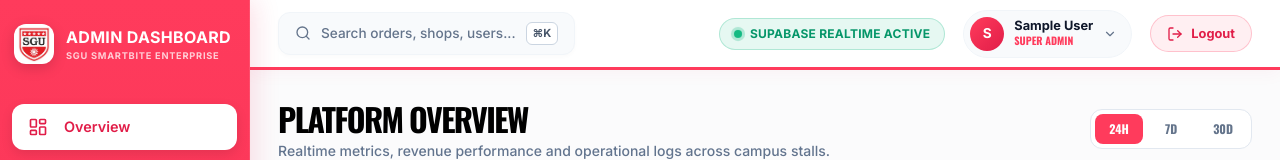
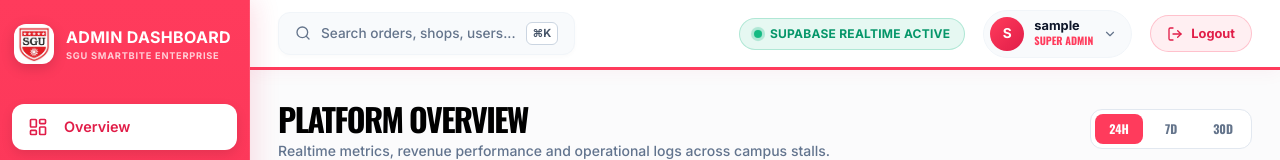
Before and after one commit to omgarkal359-gif/Smart-Bite, a React (Vite) app: page /admin in a window 1280 px wide. Shown: the top 160 px of the page. Built offline with nearby package versions, Linux system fonts and the light colour scheme; no server answers; the database is empty; sample sign-in values are in the browser's storage.

Commit message:
feat: show admin username instead of generic name in profile pill

```diff
--- a/src/components/admin/AdminShell.jsx
+++ b/src/components/admin/AdminShell.jsx
@@ -189,8 +189,8 @@ export const AdminShell = ({ activeModule, setActiveModule, user, children }) =>
                   {user?.name ? user.name.charAt(0).toUpperCase() : 'A'}
                 </div>
                 <div style={{ display: 'flex', flexDirection: 'column', textAlign: 'left' }}>
-                  <span style={{ fontSize: '0.8rem', fontWeight: 800, color: '#0F172A', lineHeight: 1.1 }}>
-                    {user?.name || 'Administrator'}
+                  <span style={{ fontSize: '0.8rem', fontWeight: 800, color: '#0F172A', lineHeight: 1.1, textTransform: 'none' }}>
+                    {user?.username || 'Administrator'}
                   </span>
                   <span style={{ fontSize: '0.65rem', fontWeight: 800, color: '#FF3B5C', textTransform: 'uppercase', fontFamily: "'Oswald', sans-serif" }}>
                     SUPER ADMIN
@@ -206,8 +206,8 @@ export const AdminShell = ({ activeModule, setActiveModule, user, children }) =>
                   boxShadow: '0 15px 30px rgba(0,0,0,0.12)', padding: 8, zIndex: 100
                 }}>
                   <div style={{ padding: '10px 12px', borderBottom: '1px solid #F1F5F9', marginBottom: 4 }}>
-                    <div style={{ fontWeight: 800, fontSize: '0.85rem', color: '#0F172A' }}>{user?.name || 'Administrator'}</div>
-                    <div style={{ fontSize: '0.72rem', color: '#64748B' }}>{user?.username || 'admin@sgu.edu'}</div>
+                    <div style={{ fontWeight: 800, fontSize: '0.85rem', color: '#0F172A', wordBreak: 'break-all' }}>{user?.username || 'Administrator'}</div>
+                    <div style={{ fontSize: '0.72rem', color: '#64748B' }}>{user?.role || 'admin'}</div>
                   </div>
                   <button
                     onClick={() => { setIsProfileMenuOpen(false); setActiveModule('config'); }}
```
